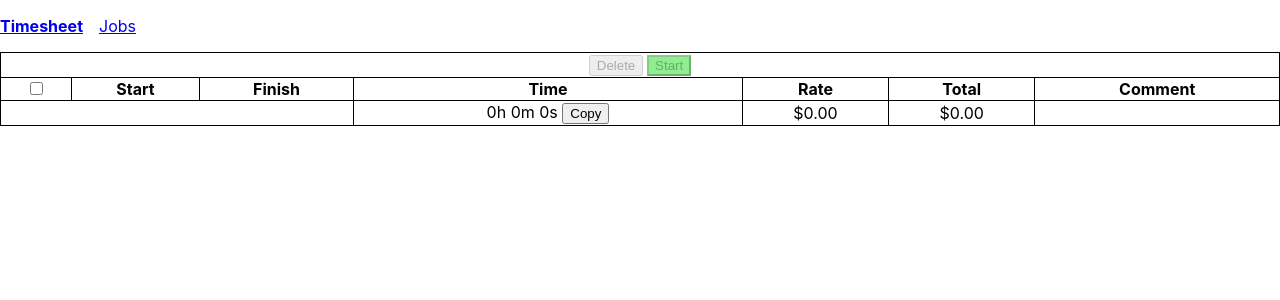
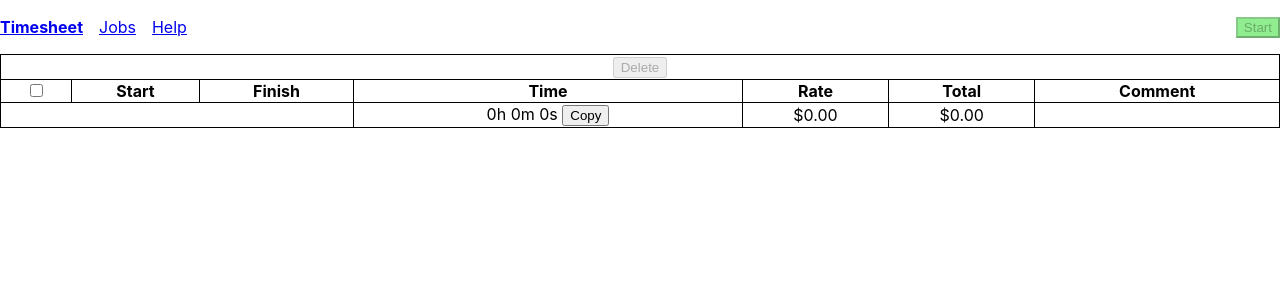
Before and after one commit to vinhanguyen/timesheet-redux, a React (Create React App) app: page / in a window 1280 px wide. Shown: the top 300 px of the page. Built offline with nearby package versions, Linux system fonts and the light colour scheme.

Commit message:
Move punch button to nav

```diff
--- a/src/App.css
+++ b/src/App.css
@@ -1,15 +1,19 @@
-ul {
+nav ul {
   list-style-type: none;
   padding: 0;
   display: flex;
   align-items: center;
 }
 
-li:not(:last-child) {
+nav li:not(:last-child) {
   margin-right: 1em;
 }
 
-h2 {
+nav li:last-child {
+  margin-left: auto;
+}
+
+nav h2 {
   margin: 0;
 }
 
--- /dev/null
+++ b/src/Help.tsx
@@ -0,0 +1,13 @@
+export default function Help() {
+  return (
+    <div>
+      <p>Usage:</p>
+      <ol>
+        <li>Add jobs</li>
+        <li>Select current job</li>
+        <li>Click start to start work</li>
+        <li>Click stop to stop work</li>
+      </ol>
+    </div>
+  );
+}
--- a/src/Nav.tsx
+++ b/src/Nav.tsx
@@ -1,11 +1,20 @@
 import { NavLink } from "react-router-dom";
-import { useAppSelector } from "./app/hooks";
+import { useAppDispatch, useAppSelector } from "./app/hooks";
 import { selectCurrentJob } from "./features/jobs/jobsSlice";
+import { punch, selectUnfinishedTask } from "./features/tasks/tasksSlice";
 
 export default function Nav() {
   const currentJob = useAppSelector(selectCurrentJob);
+  const unfinishedTask = useAppSelector(selectUnfinishedTask);
+
+  const dispatch = useAppDispatch();
+
+  function handlePunch() {
+    dispatch(punch());
+  }
 
   return (
+    <nav>
       <ul>
         {currentJob && (
           <li>
@@ -18,6 +27,16 @@ export default function Nav() {
         <li>
           <NavLink to="/jobs">Jobs</NavLink>
         </li>
+        <li>
+          <NavLink to="/help">Help</NavLink>
+        </li>
+        <li>
+          <button onClick={handlePunch} disabled={!currentJob}
+            style={{backgroundColor: unfinishedTask ? "lightsalmon" : "lightgreen"}}>
+            {unfinishedTask ? 'Stop' : 'Start'}
+          </button>
+        </li>
       </ul>
+    </nav>
   );
 }
--- a/src/features/jobs/jobsSlice.ts
+++ b/src/features/jobs/jobsSlice.ts
@@ -1,6 +1,7 @@
 import { createSelector, createSlice, PayloadAction } from '@reduxjs/toolkit';
 import { Job, getJobs, createJob as createJobIdb, updateJob as updateJobIdb, deleteJob as deleteJobIdb, getCurrentJobId, setCurrentJobId as setCurrentJobIdIdb } from '../../data';
 import { RootState, AppThunk } from '../../app/store';
+import { loadTasks } from '../tasks/tasksSlice';
 
 export interface JobsState {
   jobs: Job[];
@@ -100,6 +101,7 @@ export const setCurrentJobId = (id: number): AppThunk => {
   return async (dispatch, getState) => {
     const currentId = await setCurrentJobIdIdb(id);
     dispatch(setCurrentJobIdSuccess(currentId));
+    dispatch(loadTasks());
   };
 };
 
--- a/src/features/tasks/Tasks.tsx
+++ b/src/features/tasks/Tasks.tsx
@@ -4,12 +4,11 @@ import { Task } from "../../data";
 import EditableValue from "../../EditableValue";
 import { copyToClipboard, formatCurrency, formatTimestamp, getHms, msToHours } from "../../utils";
 import { selectCurrentJob } from "../jobs/jobsSlice";
-import { deleteTask, loadTasks, punch, selectTasks, selectUnfinishedTask, updateTask } from "./tasksSlice";
+import { deleteTask, loadTasks, selectTasks, updateTask } from "./tasksSlice";
 
 export default function Tasks() {
   const tasks = useAppSelector(selectTasks);
   const currentJob = useAppSelector(selectCurrentJob);
-  const unfinishedTask = useAppSelector(selectUnfinishedTask);
 
   const [now, setNow] = useState(Date.now());
   const [selectedIds, setSelectedIds] = useState<number[]>([]);
@@ -55,10 +54,6 @@ export default function Tasks() {
     }
   }
 
-  function handlePunch() {
-    dispatch(punch());
-  }
-
   function handleUpdate(task: Task) {
     dispatch(updateTask(task));
   }
@@ -86,11 +81,6 @@ export default function Tasks() {
         <tr>
           <th colSpan={7}>
             <button onClick={handleDelete} disabled={selectedIds.length === 0}>Delete</button>
-            {' '}
-            <button onClick={handlePunch} disabled={!currentJob}
-              style={{backgroundColor: unfinishedTask ? "lightsalmon" : "lightgreen"}}>
-              {unfinishedTask ? 'Stop' : 'Start'}
-            </button>
           </th>
         </tr>
         <tr>
--- a/src/router.tsx
+++ b/src/router.tsx
@@ -5,6 +5,7 @@ import CreateJobForm from "./features/jobs/CreateJobForm";
 import EditJobForm from "./features/jobs/EditJobForm";
 import Jobs from "./features/jobs/Jobs";
 import Tasks from "./features/tasks/Tasks";
+import Help from "./Help";
 
 export const router = createBrowserRouter([
   {
@@ -28,6 +29,10 @@ export const router = createBrowserRouter([
         path: 'jobs/:id',
         element: <EditJobForm />
       },
+      {
+        path: 'help',
+        element: <Help />
+      },
     ]
   }
 ]);
```
Lines whose indentation alone changed are shown as unchanged.
